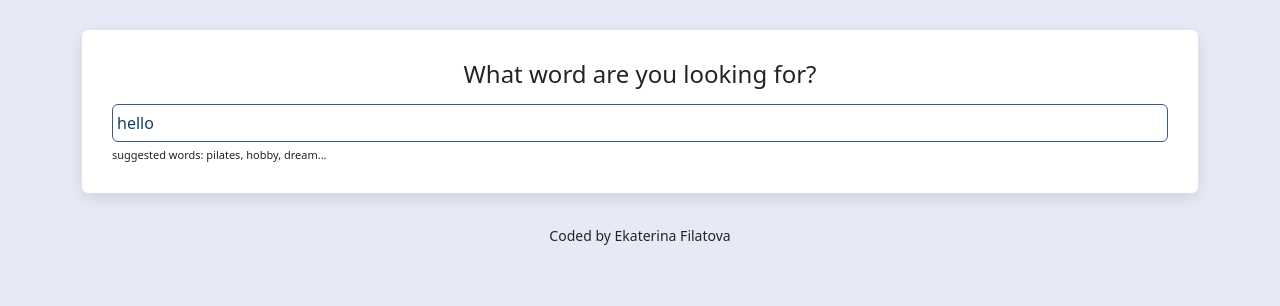
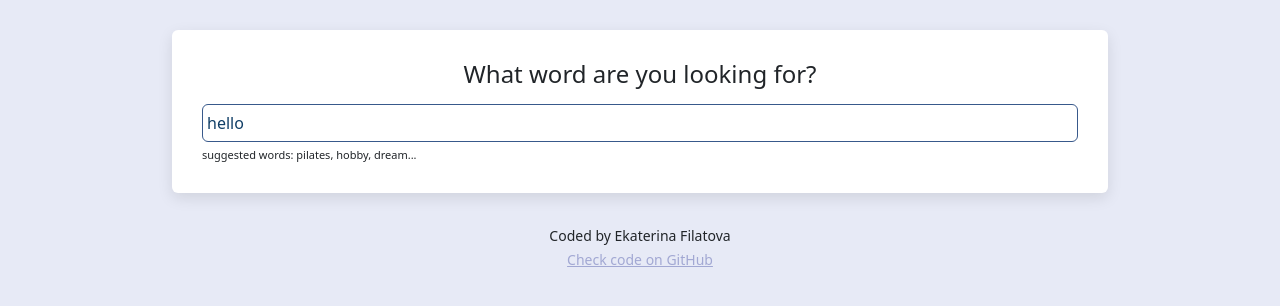
Before and after one commit to Superdegot/dictionary_app, a React (Create React App) app: page / in a window 1280 px wide. Shown: the top 306 px of the page. Built offline with nearby package versions, Linux system fonts and the light colour scheme; no server answers.

Commit message:
added photos

```diff
--- a/src/App.css
+++ b/src/App.css
@@ -4,6 +4,10 @@
 
 a {
   color: #a2a8d3;
+}
+.App {
+  max-width: 960px;
+margin: 0 auto;
 }
 
 .App-header {
--- a/src/App.js
+++ b/src/App.js
@@ -5,14 +5,18 @@
   return (
     <div className="App">
       <div className="container">
-        <header className="App-header">
-
-        </header>
+        <header className="App-header"></header>
         <main>
           <Dictionary defaultKeyword="hello" />
         </main>
         <footer className="App-footer">
-          <small>Coded by Ekaterina Filatova</small>
+          <small>
+            Coded by Ekaterina Filatova{" "}
+            <br/>
+            <a href="https://github.com/Superdegot/dictionary_app">
+              Check code on GitHub
+            </a>
+          </small>
         </footer>
       </div>
     </div>
--- a/src/Dictionary.js
+++ b/src/Dictionary.js
@@ -2,20 +2,34 @@
 import axios from "axios";
 import Results from "./Results";
 import "./Dictionary.css";
+import Photos from "./Photos";
 
 export default function Dictionary(props) {
   let [keyword, setKeyword] = useState(props.defaultKeyword);
   let [results, setResults] = useState(null);
   let [loaded, setLoaded] = useState(false);
+  let [photos, setPhotos] =useState(null)
 
-  function handleResponse(response) {
+  function handleDictionaryResponse(response) {
     setResults(response.data[0]);
+  }
+
+  function handlePexelsResponse(response) {
+
+    setPhotos(response.data.photos);
   }
 
    function search() {
      // documentation: https://dictionaryapi.dev/e
      let apiUrl = `https://api.dictionaryapi.dev/api/v2/entries/en_US/${keyword}`;
-     axios.get(apiUrl).then(handleResponse);
+     axios.get(apiUrl).then(handleDictionaryResponse);
+
+     let pexelsApiKey =
+       "563492ad6f91700001000001ab9b4f57b51243d08d3a9f8fa2b80ab6";
+       let pexelsApiUrl = `https://api.pexels.com/v1/search?query=${keyword}&per_page=3`;
+let headers= {Authorization: `Bearer ${pexelsApiKey}`};
+
+       axios.get(pexelsApiUrl, {headers:headers}).then(handlePexelsResponse);
    }
 
   function handleSubmit(event) {
@@ -46,6 +60,7 @@
           <div className="hint">suggested words: pilates, hobby, dream...</div>
         </section>
         <Results results={results} />
+        <Photos photos={photos} />
       </div>
     );
   } else {
--- /dev/null
+++ b/src/Photos.css
@@ -0,0 +1,4 @@
+.Photos img {
+    border-radius: 4px;
+
+}
--- /dev/null
+++ b/src/Photos.js
@@ -0,0 +1,26 @@
+import React from "react";
+import "./Photos.css";
+
+export default function Photos(props) {
+    if (props.photos) {
+return (
+  <section className="Photos">
+    <div className="row">
+      {props.photos.map(function (photo, index) {
+        return (
+            <div className="col-4" key={index}>
+                <a href={photo.src.original} target="_blank" rel="noreferrer">
+                    <img src={photo.src.landscape} className="img-fluid"  />
+                </a>
+                </div>
+        );
+
+      })}
+    </div>
+  </section>
+);
+    } else {
+        return null;
+    }
+
+}
```
